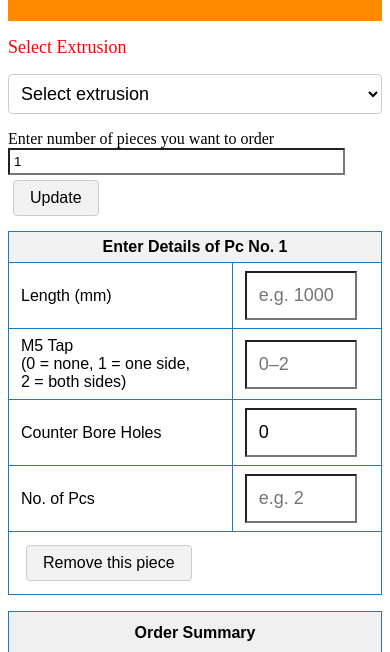
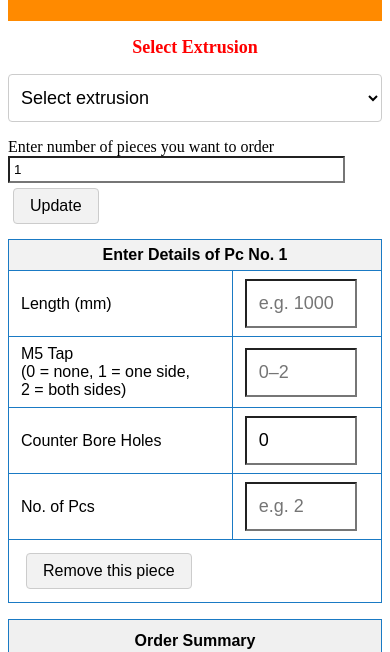
Before and after one commit to rakesh-shishodia/V-Slot-Custom-Order, a plain HTML site: page index.html in a window 390 px wide. Shown: the part 139-791 px from the top of the page. Drawn offline with nearby package versions, Linux system fonts and the light colour scheme; some packages are replaced by stand-ins of ours; no server answers; a script that the page names is missing.

Commit message:
Drop down menu title Centered title, increased height of drop down container

```diff
--- a/mobile.css
+++ b/mobile.css
@@ -32,7 +32,7 @@
     margin: 1rem 0;               /* add top/bottom gap */
     padding: 0.75rem;
     font-size: 18px;
-    min-height: 2.5rem;           /* increase height */
+    min-height: 3rem !important;  /* match input height */
     line-height: 1.4;             /* improve readability */
     white-space: normal;          /* allow text wrap */
     appearance: none;              /* remove native styling */
@@ -54,6 +54,8 @@
     color: red !important;
     font-size: 18px !important;
     margin-bottom: 0.5rem;
+    text-align: center !important;
+    font-weight: bold !important;
   }
 
   /* Add horizontal padding to all stack blocks */
```
